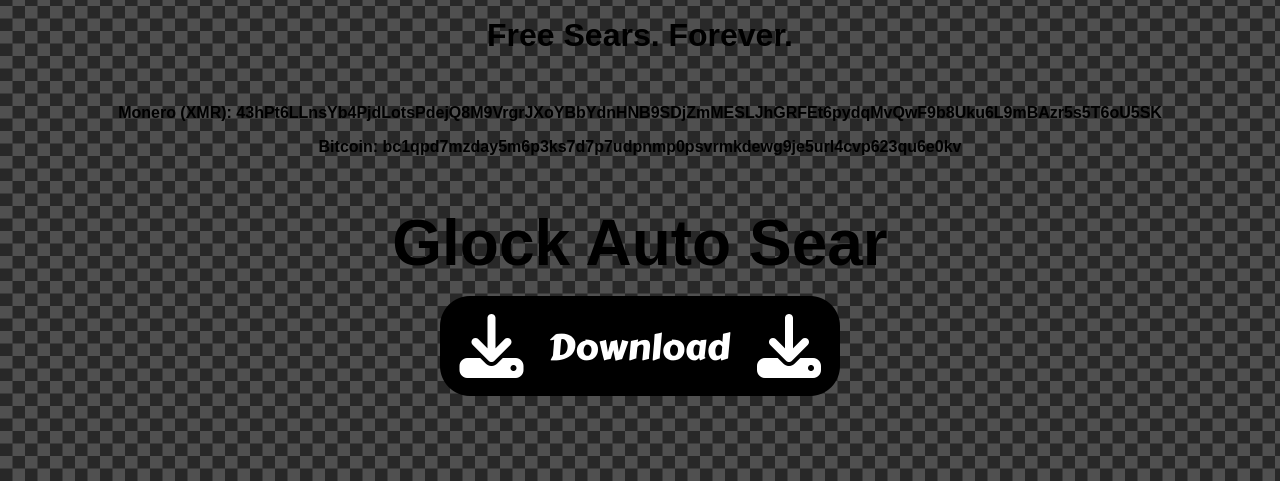
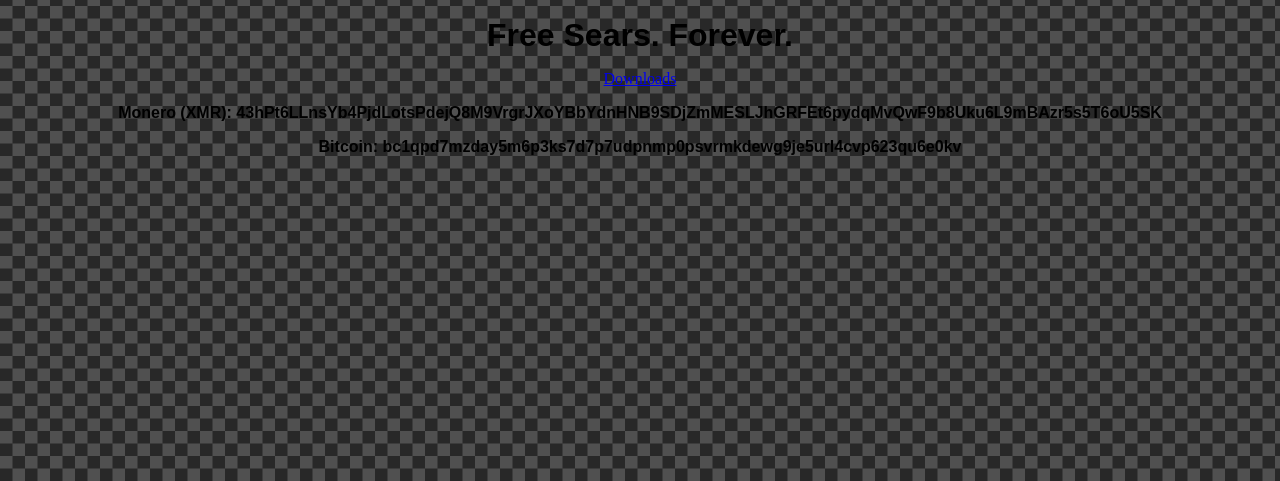
Before and after one commit to rindswift3/rindswift3.github.io, a plain HTML site: page index.html in a window 1280 px wide. Shown: the part 319-800 px from the top of the page. Drawn offline with Linux system fonts and the light colour scheme.

Commit message:
Update index.html

```diff
--- a/index.html
+++ b/index.html
@@ -48,12 +48,9 @@
         </script>
     <p><img src="images/logo.png" height="300" alt="Logo"></p>
     <p><strong style="font-family: Arial; color: #000000; font-size: 32px;">Free Sears. Forever.</strong></p>
-    <br>
+    <a href="downloads.html">Downloads</a>
     <p><strong style="font-family: Arial; color: #000000; font-size: 16px;">Monero (XMR): 43hPt6LLnsYb4PjdLotsPdejQ8M9VrgrJXoYBbYdnHNB9SDjZmMESLJhGRFEt6pydqMvQwF9b8Uku6L9mBAzr5s5T6oU5SK </strong></p>
     <p><strong style="font-family: Arial; color: #000000; font-size: 16px;">Bitcoin: bc1qpd7mzday5m6p3ks7d7p7udpnmp0psvrmkdewg9je5url4cvp623qu6e0kv</strong></p>
     <br>
-    <p><strong style="font-family: Arial; color: #000000; font-size: 64px;">Glock Auto Sear</strong></p>
-    <a href="freesear/EZ_Glock_Auto_Sear.7z" download>
-        <img src="images/dl.png" height="100">
 </body>
 </html>
```
